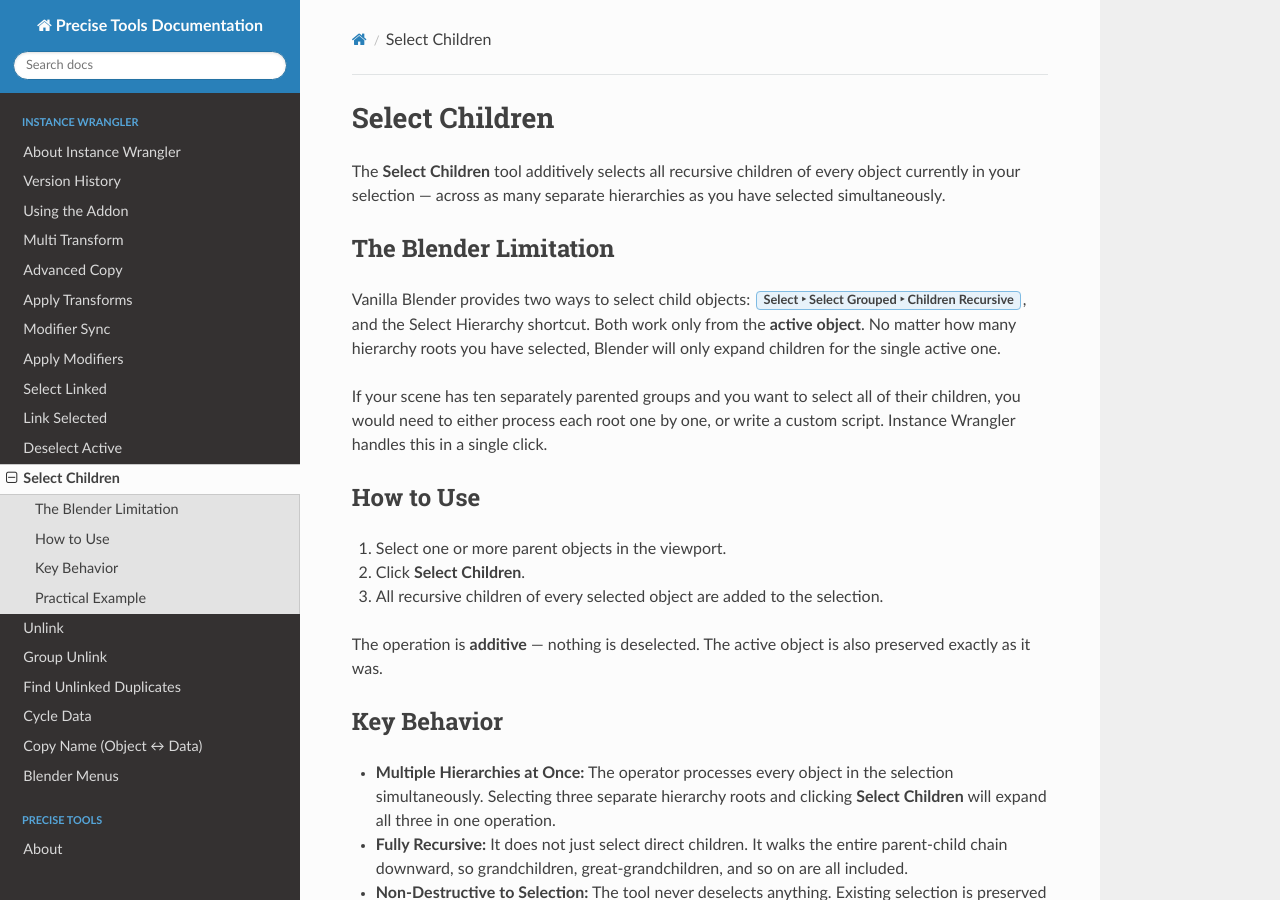
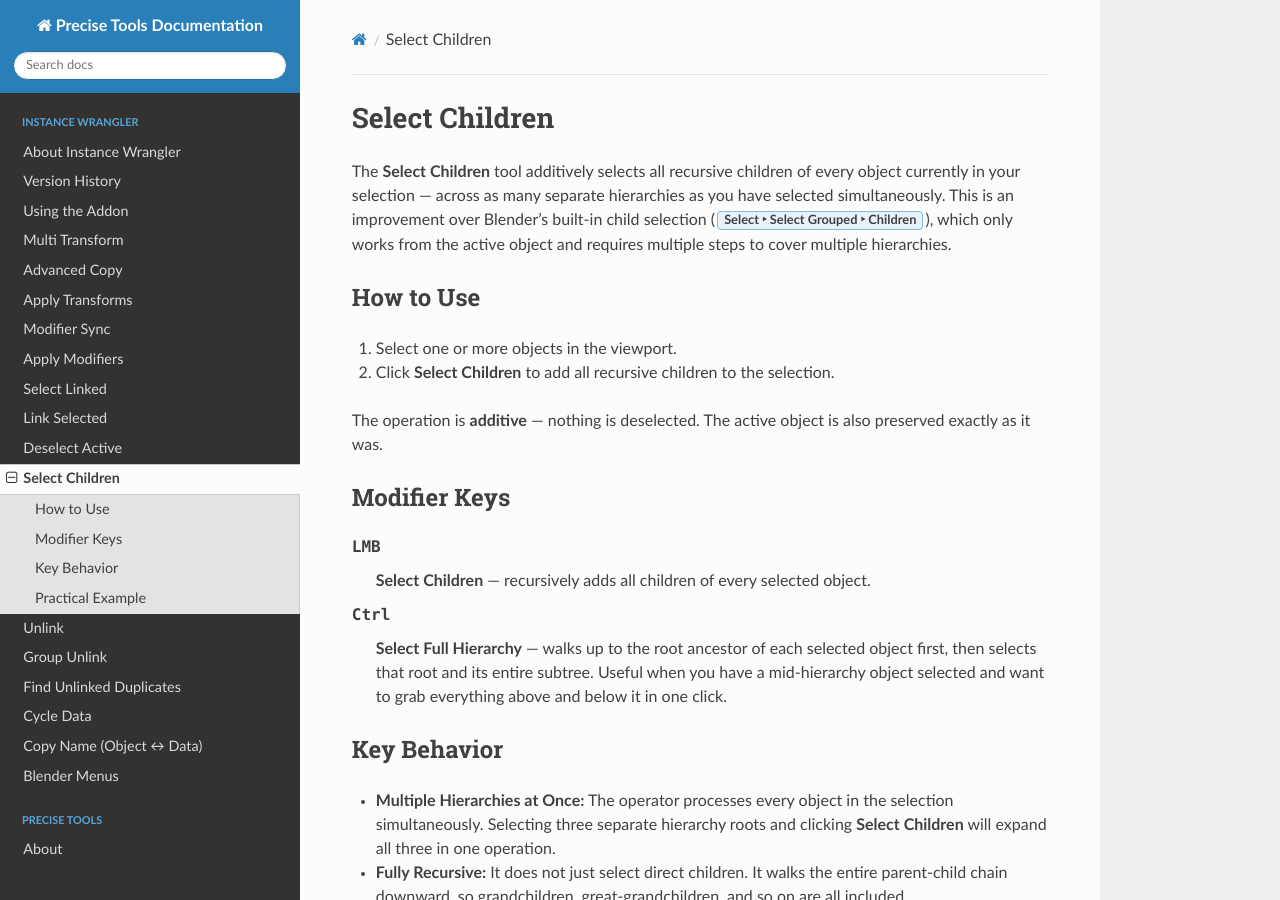
Before and after one commit to jb1981dev/Precise-Docs, a Sphinx documentation site: the page built from docs/source/instwrangler/selectchildren.rst, in a window 1280 px wide and 900 px high. Built offline with Sphinx 7.4.7 and the Read the Docs theme 3.1.0, drawn with Linux system fonts in a browser that asks for light colours.

Commit message:
Reorganize Instance Wrangler documentation: move Select Children and Deselect Active tools to the correct order in the index

```diff
--- a/docs/source/instwrangler/index.rst
+++ b/docs/source/instwrangler/index.rst
@@ -18,11 +18,11 @@ Pages
 * :doc:`applymodifiers`
 * :doc:`selectlinked`
 * :doc:`linkselected`
-* :doc:`deselectactive`
-* :doc:`selectchildren`
 * :doc:`unlink`
 * :doc:`groupunlink`
 * :doc:`findunlinked`
+* :doc:`deselectactive`
+* :doc:`selectchildren`
 * :doc:`cycledata`
 * :doc:`copyname`
 * :doc:`blendermenus`
--- a/docs/source/instwrangler/selectchildren.rst
+++ b/docs/source/instwrangler/selectchildren.rst
@@ -4,23 +4,24 @@
 Select Children
 ===============
 
-The **Select Children** tool additively selects all recursive children of every object currently in your selection — across as many separate hierarchies as you have selected simultaneously.
-
-The Blender Limitation
-----------------------
-
-Vanilla Blender provides two ways to select child objects: :menuselection:`Select --> Select Grouped --> Children Recursive`, and the Select Hierarchy shortcut. Both work only from the **active object**. No matter how many hierarchy roots you have selected, Blender will only expand children for the single active one.
-
-If your scene has ten separately parented groups and you want to select all of their children, you would need to either process each root one by one, or write a custom script. Instance Wrangler handles this in a single click.
+The **Select Children** tool additively selects all recursive children of every object currently in your selection — across as many separate hierarchies as you have selected simultaneously. This is an improvement over Blender's built-in child selection (:menuselection:`Select --> Select Grouped --> Children`), which only works from the active object and requires multiple steps to cover multiple hierarchies.
 
 How to Use
 ----------
 
-#. Select one or more parent objects in the viewport.
-#. Click **Select Children**.
-#. All recursive children of every selected object are added to the selection.
+#. Select one or more objects in the viewport.
+#. Click **Select Children** to add all recursive children to the selection.
 
 The operation is **additive** — nothing is deselected. The active object is also preserved exactly as it was.
+
+Modifier Keys
+-------------
+
+:kbd:`LMB`
+    **Select Children** — recursively adds all children of every selected object.
+
+:kbd:`Ctrl`
+    **Select Full Hierarchy** — walks up to the root ancestor of each selected object first, then selects that root and its entire subtree. Useful when you have a mid-hierarchy object selected and want to grab everything above and below it in one click.
 
 Key Behavior
 ------------
```
